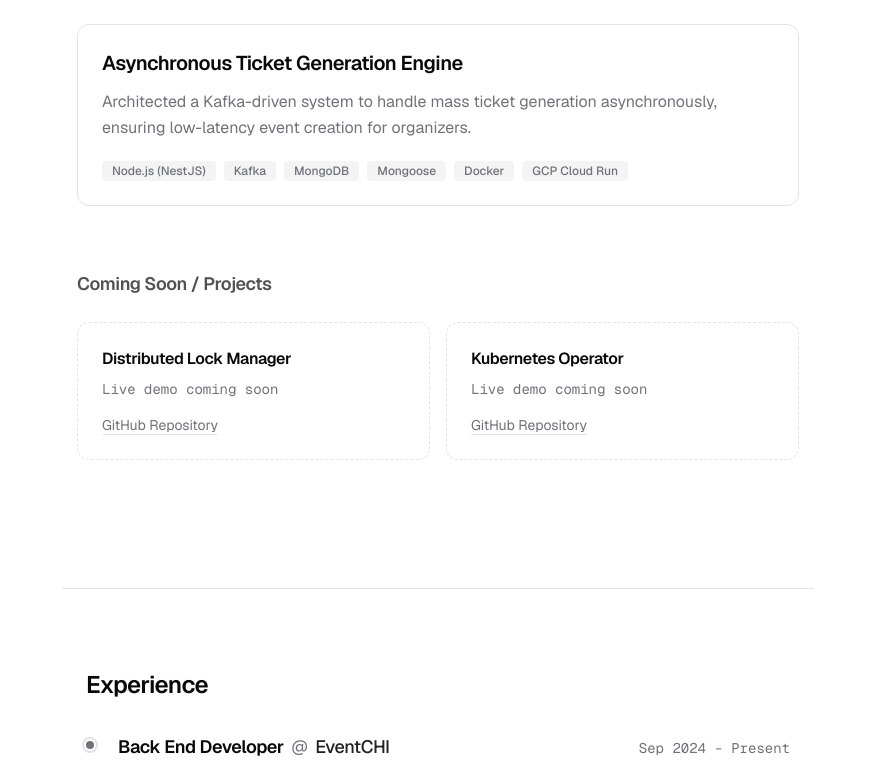
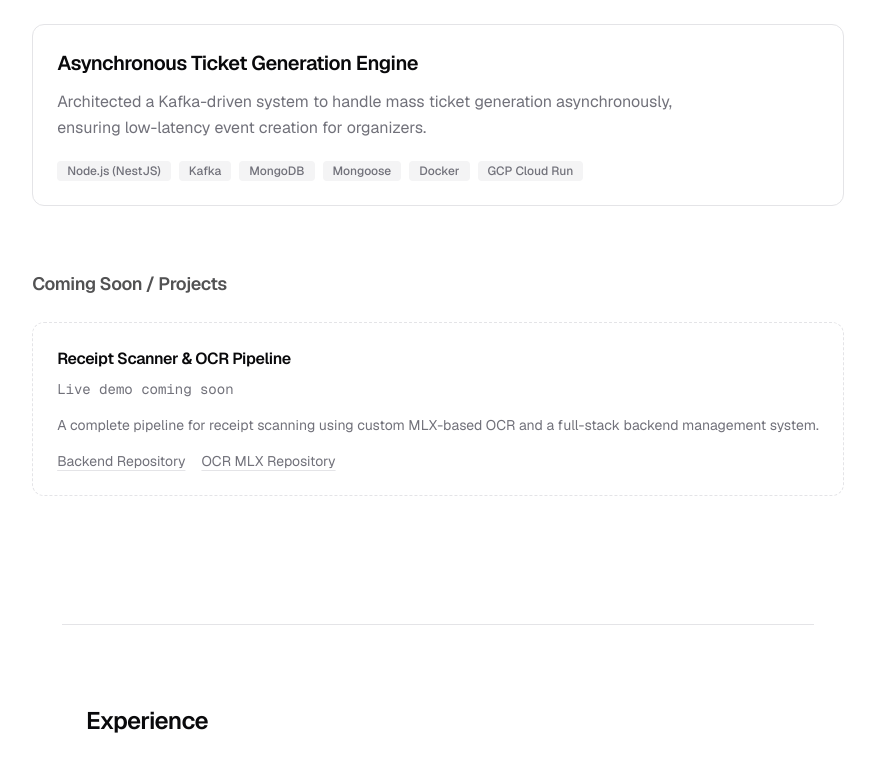
Before and after one commit to ridwanrais/portfolio-fe, a Next.js app: page / in a window 1280 px wide. Shown: the part 1409-2181 px from the top of the page, without its empty margins (202-1077 px from the left). Built offline with nearby package versions, Linux system fonts and the light colour scheme.

Commit message:
feat: update professional bio and replace placeholder projects with receipt scanner details

```diff
--- a/src/components/sections/About.tsx
+++ b/src/components/sections/About.tsx
@@ -7,7 +7,7 @@ export function About() {
           I build backend systems that are designed to survive real-world load—failures, spikes, and everything in between.
         </p>
         <p>
-          I focus on distributed, event-driven architectures (Kafka, AWS, Terraform), with experience in fintech and payment systems.
+          I focus on distributed, event-driven architectures (Kafka, AWS, Terraform), with experience spanning fintech, payment systems, and integrating AI models into practical applications.
         </p>
         <p>
           I care about systems that are simple, reliable, and predictable in production.
--- a/src/components/sections/CaseStudies.tsx
+++ b/src/components/sections/CaseStudies.tsx
@@ -36,20 +36,19 @@ export function CaseStudies() {
 
       {/* Optional Projects / Coming Soon */}
       <h3 className="text-lg font-semibold mt-16 mb-6 text-[var(--foreground)] opacity-70">Coming Soon / Projects</h3>
-      <div className="grid grid-cols-1 sm:grid-cols-2 gap-4">
+      <div className="grid grid-cols-1 gap-4">
         <div className="rounded-xl border border-[var(--border)] border-dashed bg-transparent p-6 flex flex-col items-start justify-center">
-          <h4 className="font-semibold mb-2">Distributed Lock Manager</h4>
+          <h4 className="font-semibold mb-2">Receipt Scanner & OCR Pipeline</h4>
           <span className="text-sm font-mono text-[var(--muted-foreground)] mb-4">Live demo coming soon</span>
-          <a href="#" className="text-sm text-[var(--muted-foreground)] hover:text-[var(--foreground)] transition-colors underline underline-offset-4 decoration-[var(--border)] hover:decoration-current">
-            GitHub Repository
-          </a>
-        </div>
-        <div className="rounded-xl border border-[var(--border)] border-dashed bg-transparent p-6 flex flex-col items-start justify-center">
-          <h4 className="font-semibold mb-2">Kubernetes Operator</h4>
-          <span className="text-sm font-mono text-[var(--muted-foreground)] mb-4">Live demo coming soon</span>
-          <a href="#" className="text-sm text-[var(--muted-foreground)] hover:text-[var(--foreground)] transition-colors underline underline-offset-4 decoration-[var(--border)] hover:decoration-current">
-            GitHub Repository
-          </a>
+          <span className="text-sm text-[var(--muted-foreground)] mb-4">A complete pipeline for receipt scanning using custom MLX-based OCR and a full-stack backend management system.</span>
+          <div className="flex flex-wrap gap-4">
+            <a href="https://github.com/ridwanrais/receipt-scanner-be" target="_blank" rel="noopener noreferrer" className="text-sm text-[var(--muted-foreground)] hover:text-[var(--foreground)] transition-colors underline underline-offset-4 decoration-[var(--border)] hover:decoration-current">
+              Backend Repository
+            </a>
+            <a href="https://github.com/ridwanrais/receipt-ocr-mlx" target="_blank" rel="noopener noreferrer" className="text-sm text-[var(--muted-foreground)] hover:text-[var(--foreground)] transition-colors underline underline-offset-4 decoration-[var(--border)] hover:decoration-current">
+              OCR MLX Repository
+            </a>
+          </div>
         </div>
       </div>
     </section>
```
